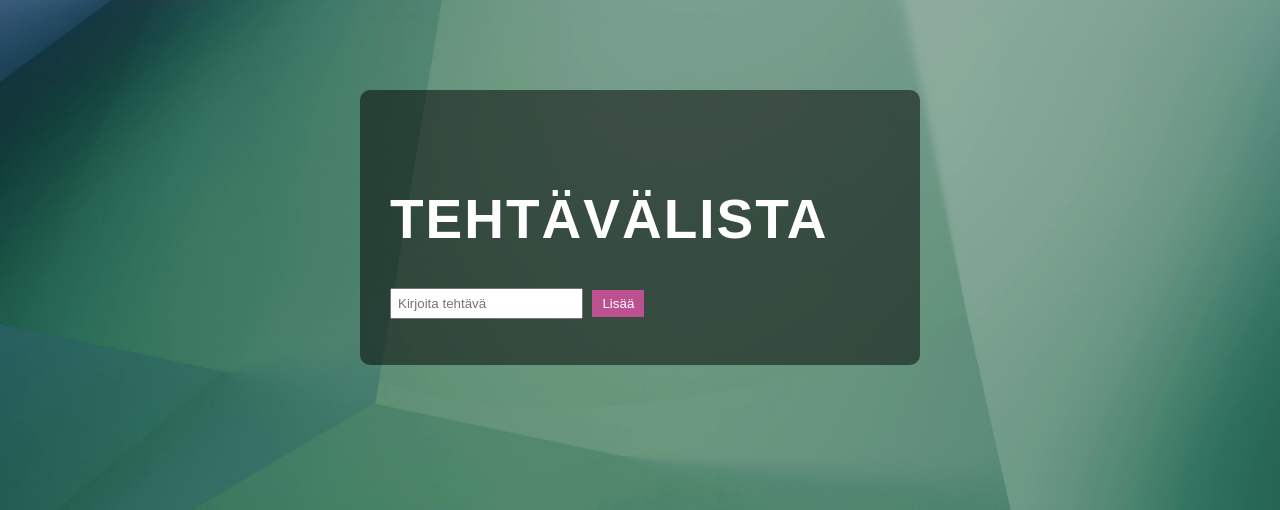
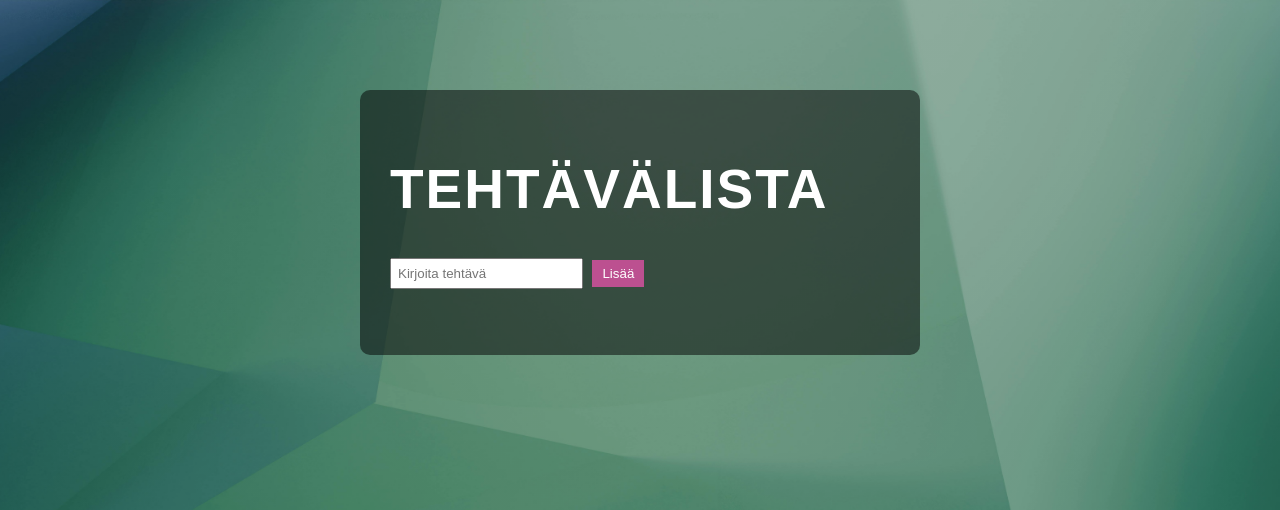
Before and after one commit to cruelruins/todo_project, a Flask app: page / in a window 1280 px wide. Shown: the top 510 px of the page. Run offline with Flask 3, Linux system fonts and the light colour scheme.

Commit message:
Update style.css

```diff
--- a/static/style.css
+++ b/static/style.css
@@ -13,11 +13,12 @@
 }
 
 .container {
-    background-color: rgba(0, 0, 0, 0.5);
-    padding: 30px;
-    max-width: 500px;
-    margin: 50px auto;
-    border-radius: 10px;
+  background-color: rgba(0, 0, 0, 0.5);
+  padding: 30px;
+  max-width: 500px;
+  margin: 50px auto;
+  border-radius: 10px;
+  padding-bottom: 50px;
 }
 
 input {
@@ -45,5 +46,4 @@
   color: white;
   text-transform: uppercase;
   letter-spacing: 2px;
-  padding-top: 30px;
 }
```
